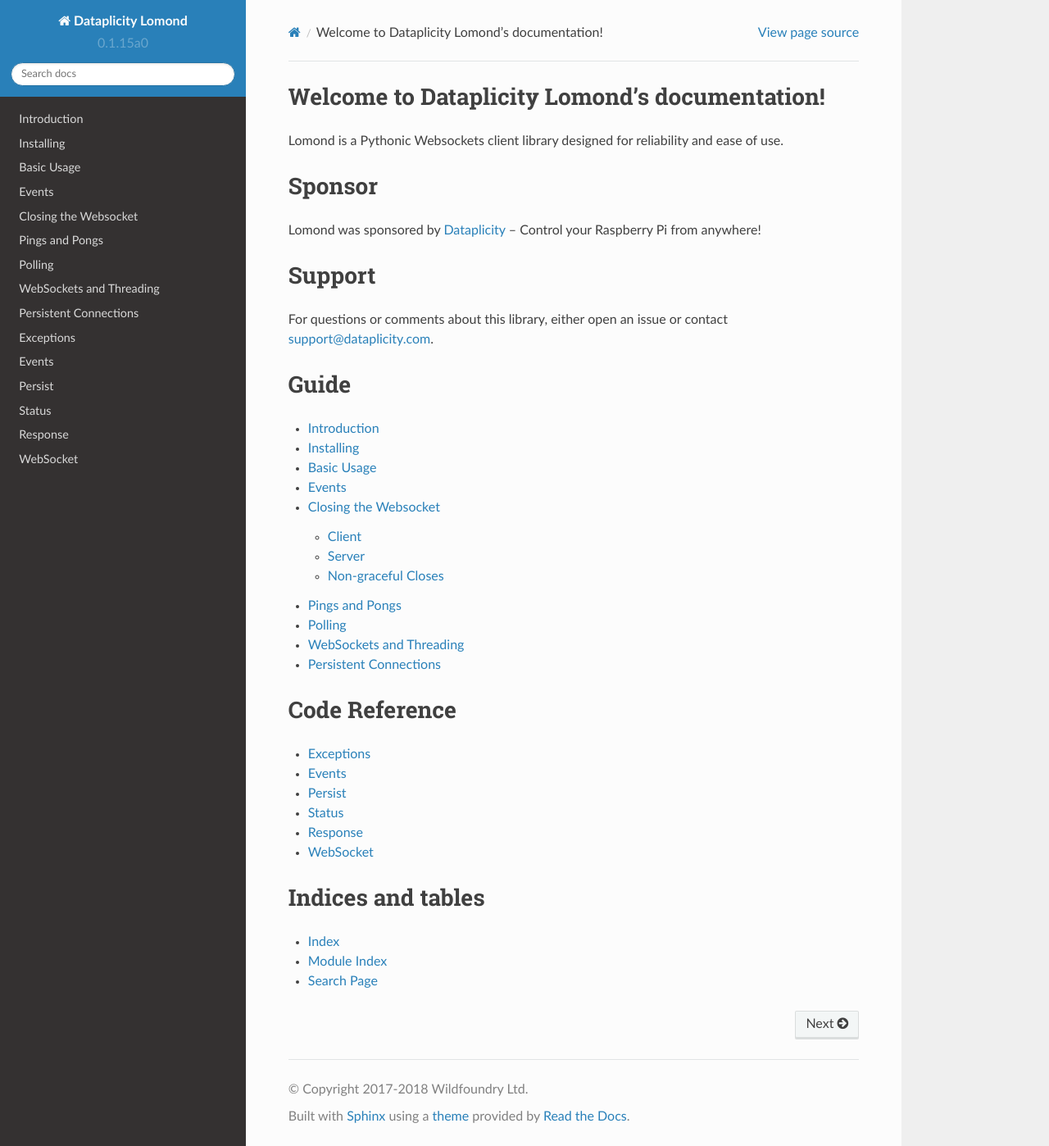
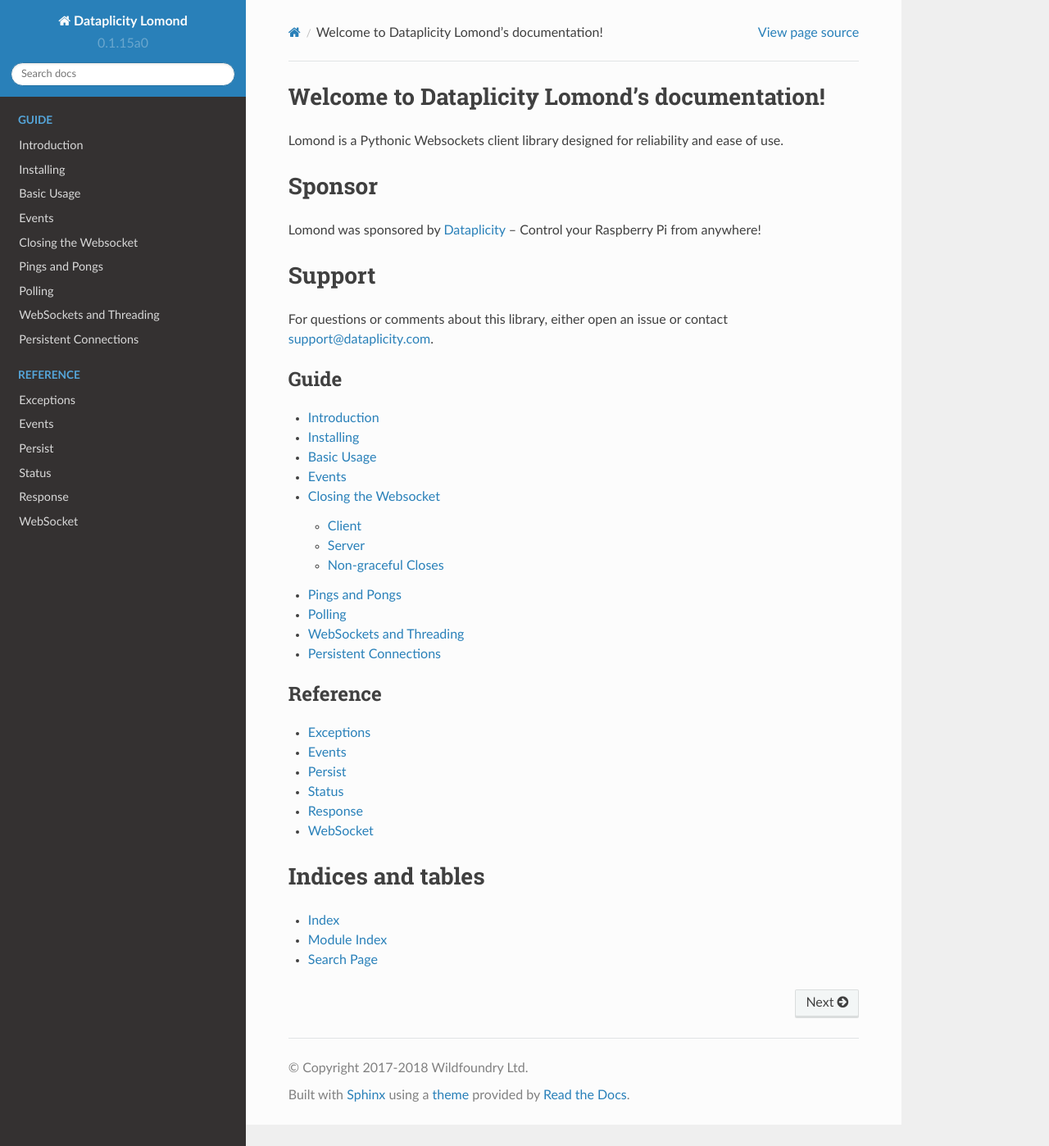
Before and after one commit to wildfoundry/dataplicity-lomond, a Sphinx documentation site: the page built from docs/index.rst, in a window 1280 px wide and 1398 px high. Shown: the whole window at 82% size. Built offline with Sphinx 7.4.7 and the Read the Docs theme 2.0.0, drawn with Linux system fonts in a browser that asks for light colours; the version number is read from the project's files by our own code.

Commit message:
doc tweak

```diff
--- a/docs/index.rst
+++ b/docs/index.rst
@@ -20,20 +20,17 @@
 
 For questions or comments about this library, either open an issue or contact support@dataplicity.com.
 
-Guide
-=====
 
 .. toctree::
    :maxdepth: 2
+   :caption: Guide
 
    guide.rst
 
 
-Code Reference
-==============
-
 .. toctree::
    :maxdepth: 3
+   :caption: Reference
 
    errors.rst
    events.rst
```
